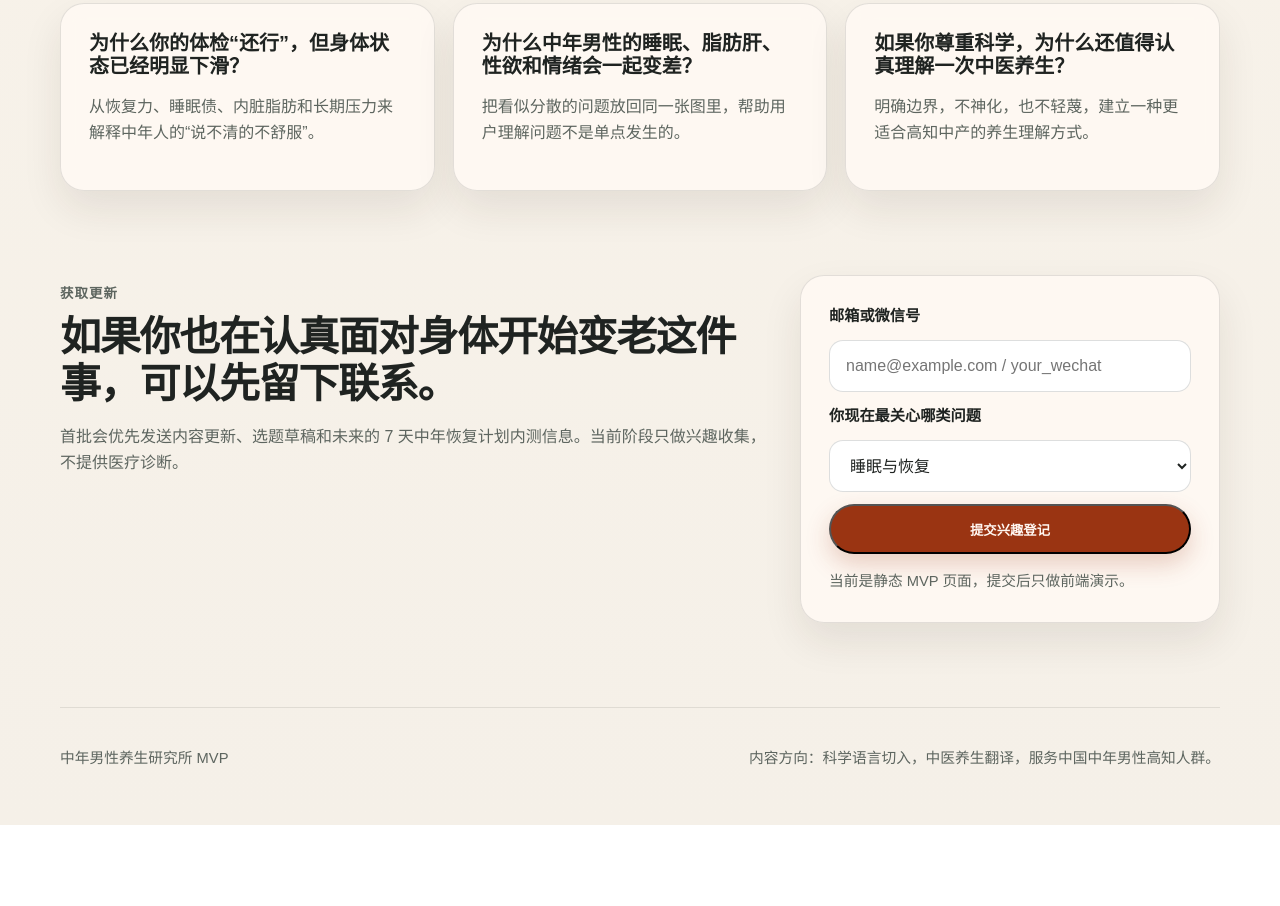
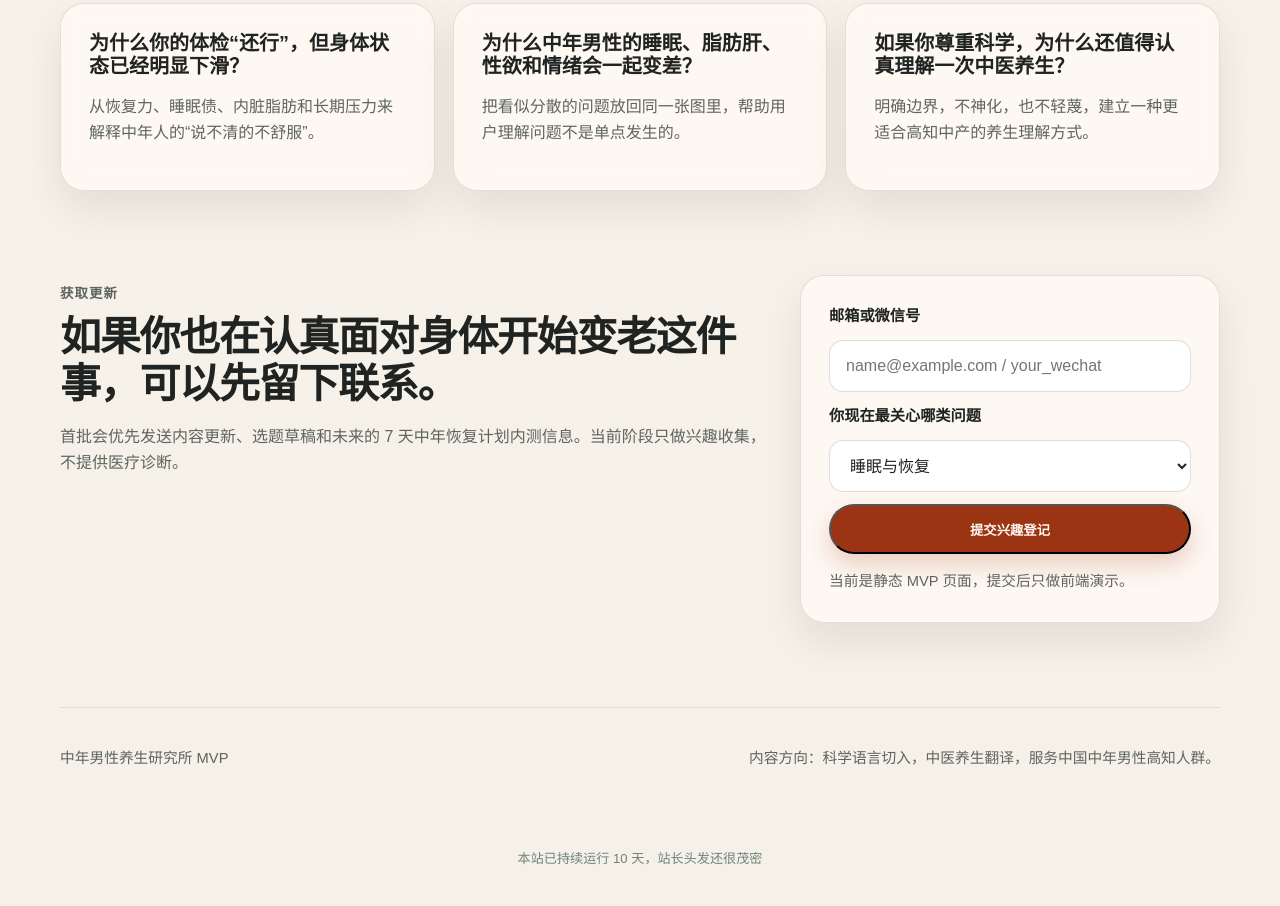
Before and after one commit to shenlongbin/middle_aged_male_tcm_wellness, a plain HTML site: page index.html in a window 1280 px wide. Shown: the part 1905-2811 px from the top of the page. Before the commit the page ends 2730 px from the top, so only its background shows below. Drawn offline with Linux system fonts and the light colour scheme.

Commit message:
feat: 添加站点运行时长统计与站长健康状态指示器
Co-Authored-By: Claude Sonnet 4.6 <noreply@anthropic.com>

```diff
--- a/index.html
+++ b/index.html
@@ -182,6 +182,10 @@
       <p>内容方向：科学语言切入，中医养生翻译，服务中国中年男性高知人群。</p>
     </footer>
 
+    <div class="uptime-bar">
+      <p>本站已持续运行 <span id="uptime-days">—</span> 天，站长头发还很茂密</p>
+    </div>
+
     <script src="script.js"></script>
   </body>
 </html>
--- a/script.js
+++ b/script.js
@@ -1,3 +1,11 @@
+const uptimeDays = document.getElementById("uptime-days");
+if (uptimeDays) {
+  const launch = new Date("2026-05-07");
+  const today = new Date();
+  const days = Math.floor((today - launch) / (1000 * 60 * 60 * 24));
+  uptimeDays.textContent = days;
+}
+
 const form = document.getElementById("waitlist-form");
 const statusText = document.getElementById("form-status");
 
--- a/styles.css
+++ b/styles.css
@@ -316,6 +316,15 @@ h3 {
   border-top: 1px solid rgba(31, 35, 33, 0.1);
 }
 
+.uptime-bar {
+  text-align: center;
+  padding: 10px 16px 24px;
+  font-size: 0.82rem;
+  color: var(--forest);
+  opacity: 0.65;
+  font-family: "PingFang SC", "Noto Sans SC", "Microsoft YaHei", sans-serif;
+}
+
 @media (max-width: 980px) {
   .hero,
   .waitlist,
```
